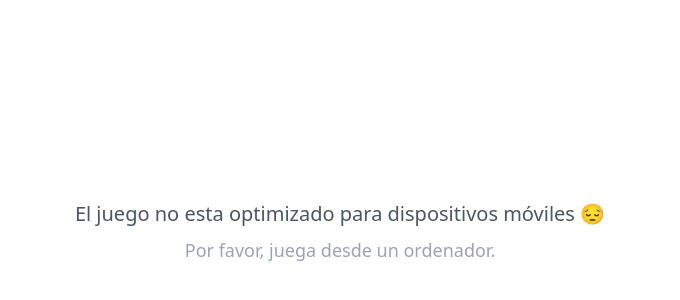
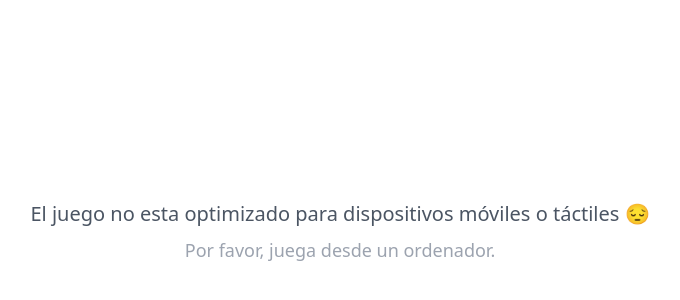
Before and after one commit to RafaElZgz/daw-dwec-solitario, a Nuxt app: page /mobile in a window 1280 px wide. Shown: the part 168-468 px from the top of the page, without its empty margins (300-980 px from the left). Built offline with nearby package versions, Linux system fonts and the light colour scheme.

Commit message:
Añadida la detección de pantallas táctiles.

```diff
--- a/src/pages/index.vue
+++ b/src/pages/index.vue
@@ -403,7 +403,9 @@ onMounted(() => {
     initModals();
     setInterval(() => updateTime(), 1000);
 
-    if (window.screen.availWidth < 800) {
+    var isTouchScreen = 'ontouchstart' in window;
+
+    if (window.screen.availWidth < 800 || isTouchScreen) {
         navigateTo('mobile');
     }
 
--- a/src/pages/mobile.vue
+++ b/src/pages/mobile.vue
@@ -4,7 +4,8 @@
         <main class="flex h-screen">
             <div class="px-4 m-auto space-y-2 text-center">
                 <h1 class="text-xl text-gray-600">
-                    El juego no esta optimizado para dispositivos móviles 😔
+                    El juego no esta optimizado para dispositivos móviles o
+                    táctiles 😔
                 </h1>
                 <h2 class="text-lg text-gray-400">
                     Por favor, juega desde un ordenador.
```
